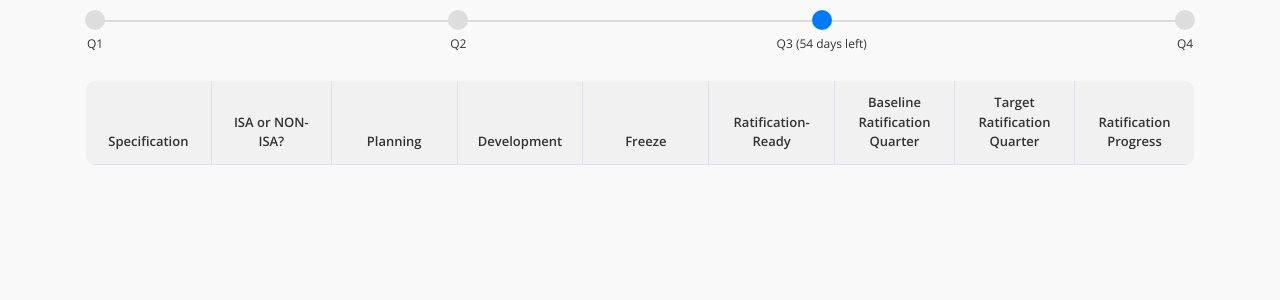
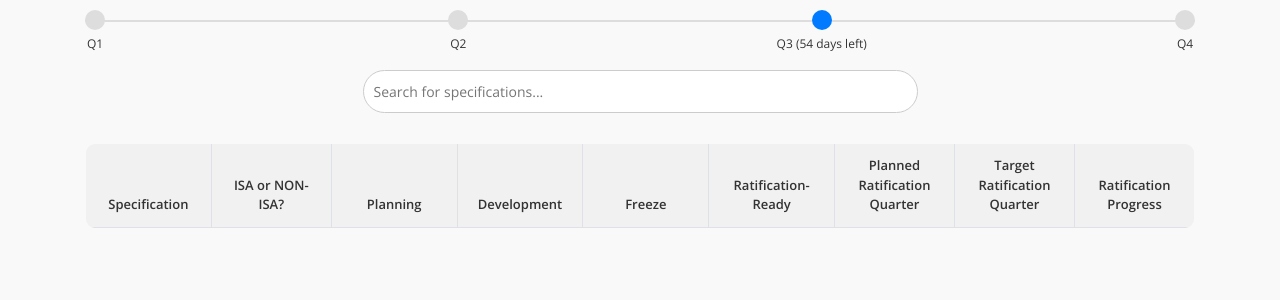
Before and after one commit to riscv-admin/bod-report, a Flask app: template web/templates/index.html in a window 1280 px wide. Shown: the part 80-380 px from the top of the page. Run offline with Flask 3, Linux system fonts and the light colour scheme; the template is opened without the code that fills it, so the values that code supplies are empty; parts of the project's set-up code (start-up, migrations or seed data) failed here and were passed over; some libraries are stand-ins or nearby versions.

Commit message:
Add search capability within the table of specs
Signed-off-by: Rafael Sene <rafael@riscv.org>

```diff
--- a/web/templates/index.html
+++ b/web/templates/index.html
@@ -126,7 +126,7 @@
             max-width: 1200px;
             display: flex;
             justify-content: space-between;
-            margin-bottom: 40px;
+            margin-bottom: 20px; /* Adjusted margin to fit search bar */
             position: relative;
         }
         .timeline::before {
@@ -219,6 +219,20 @@
         }
         .legend-upcoming {
             background-color: #adb5bd; /* Lighter gray color for upcoming phases */
+        }
+        #searchContainer {
+            display: flex;
+            justify-content: center;
+            align-items: center;
+            margin: 40px 0 20px; /* Increased top margin to add more space above */
+        }
+        #searchInput {
+            width: 50%; /* Adjust width as needed */
+            padding: 10px;
+            border-radius: 50px; /* Rounded corners */
+            border: 1px solid #ccc;
+            font-size: 14px;
+            font-family: 'Open Sans', sans-serif;
         }
     </style>
     <script src="https://cdn.jsdelivr.net/npm/html-to-image@1.9.0/dist/html-to-image.min.js"></script>
@@ -401,6 +415,9 @@
             <div class="timeline-point"><span>Q3</span></div>
             <div class="timeline-point"><span>Q4</span></div>
         </div>
+        <div id="searchContainer">
+            <input type="text" id="searchInput" onkeyup="filterTable()" placeholder="Search for specifications...">
+        </div>
         <div class="table-container">
             <table class="table table-bordered">
                 <thead>
@@ -411,7 +428,7 @@
                         <th>Development</th>
                         <th>Freeze</th>
                         <th>Ratification-Ready</th>
-                        <th class="narrow-column">Baseline Ratification Quarter</th>
+                        <th class="narrow-column">Planned Ratification Quarter</th>
                         <th class="narrow-column">Target Ratification Quarter</th>
                         <th class="narrow-column">Ratification Progress</th>
                     </tr>
@@ -444,6 +461,26 @@
         <div id="countdown"></div>
     </div>
     <script>
+        function filterTable() {
+            var input, filter, table, tr, td, i, txtValue;
+            input = document.getElementById("searchInput");
+            filter = input.value.toUpperCase();
+            table = document.querySelector("table tbody");
+            tr = table.getElementsByTagName("tr");
+
+            for (i = 0; i < tr.length; i++) {
+                td = tr[i].getElementsByTagName("td")[0];
+                if (td) {
+                    txtValue = td.textContent || td.innerText;
+                    if (txtValue.toUpperCase().indexOf(filter) > -1) {
+                        tr[i].style.display = "";
+                    } else {
+                        tr[i].style.display = "none";
+                    }
+                }
+            }
+        }
+
         $(function () {
             $('[data-toggle="tooltip"]').tooltip()
         })
```
